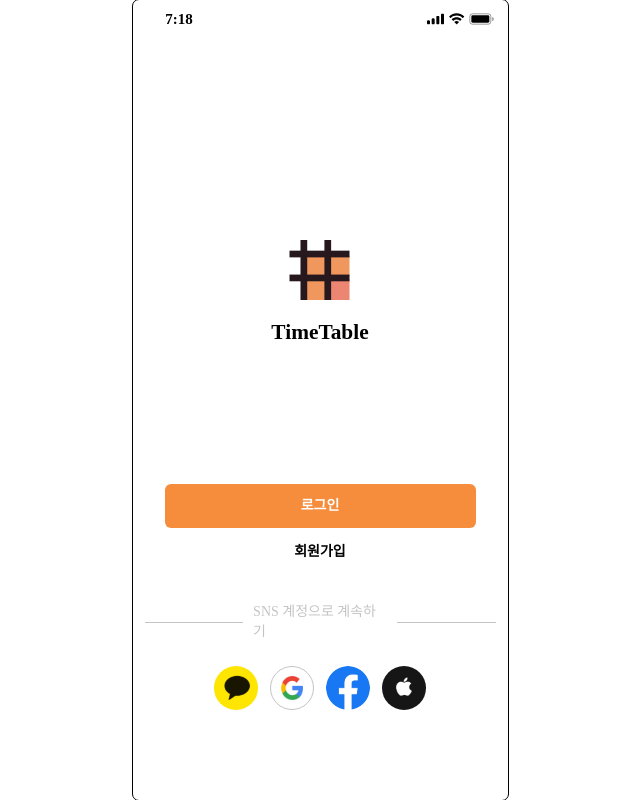
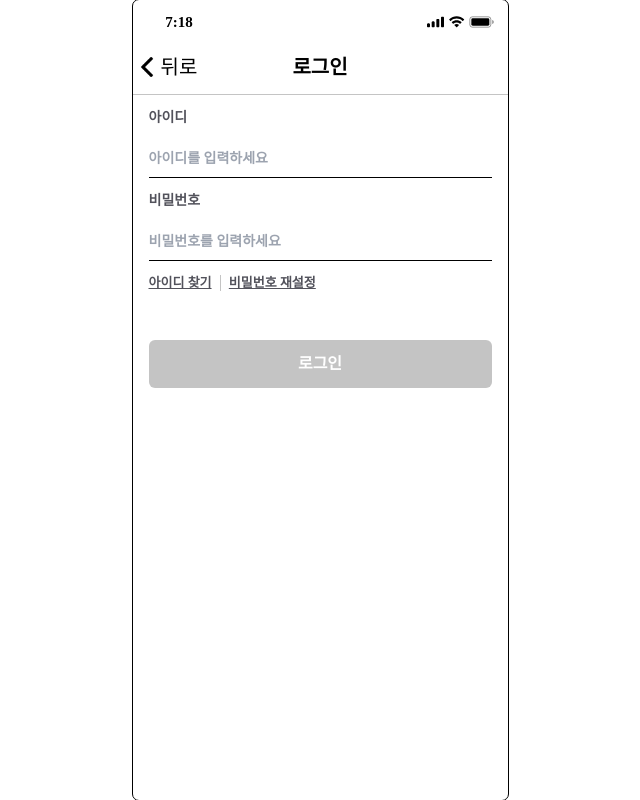
Before and after one commit to sswonlee/SNUTT-clone, a React (Vite) app: page / in a window 1280 px wide. Both pictures are taken after a click on the button "로그인". Shown: the whole page, without its empty margins (320-960 px from the left). Built offline with nearby package versions, Linux system fonts and the light colour scheme; a web font is replaced by a local one.

Commit message:
Login Screen

```diff
--- a/src/App.tsx
+++ b/src/App.tsx
@@ -4,12 +4,24 @@ import 'pretendard/dist/web/static/pretendard.css';
 
 import AppBar from './components/AppBar';
 import Home from './components/Home';
+import { useState } from 'react';
+import Nickname from './components/Nickname';
+import Login from './components/Login';
+import type { Screen } from './types';
 
 export const App = () => {
+  const [screen, setScreen] = useState<Screen>('home');
+
   return (
-    <div className="w-[375px] h-[800px] flex flex-col pb-[90px] rounded-md outline outline-1">
+    <div className="w-[375px] h-[800px] flex flex-col rounded-md outline outline-1">
       <AppBar />
-      <Home />
+      {screen === 'home' ? (
+        <Home setScreen={setScreen} />
+      ) : screen === 'login' ? (
+        <Login setScreen={setScreen} />
+      ) : (
+        <Nickname />
+      )}
     </div>
   );
 };
--- a/src/components/AppBar.tsx
+++ b/src/components/AppBar.tsx
@@ -26,7 +26,7 @@ const AppBar = () => {
   }, []);
 
   return (
-    <div className="w-full h-11 flex justify-between">
+    <div className="w-full h-[44px] flex justify-between">
       <div className="h-full w-[93px] flex items-center justify-center text-[15px] font-semibold font-pret">
         {time}
       </div>
--- a/src/components/Home.tsx
+++ b/src/components/Home.tsx
@@ -1,9 +1,14 @@
 import google from '../assets/Google.png';
 import waffle from '../assets/Waffle.svg';
+import type { Screen } from '../types';
 
-const Home = () => {
+type HomeProp = {
+  setScreen: (arg: Screen) => void;
+};
+
+const Home = ({ setScreen }: HomeProp) => {
   return (
-    <>
+    <div className="flex flex-col">
       <div className="h-[232px]"></div>
       <div className="w-full flex flex-col items-center">
         <div className="flex flex-col gap-4 items-center text-[21.353px] font-black font-pret">
@@ -12,11 +17,16 @@ const Home = () => {
         </div>
         <div className="h-[136px]"></div>
         <div className="px-8 w-full flex flex-col items-center">
-          <button className="w-full p-3 text-sm rounded-md bg-orange text-white text-center font-semibold font-pret hover:bg-orangeHover">
+          <button
+            onClick={() => {
+              setScreen('login');
+            }}
+            className="w-full p-3 text-[14px] rounded-md bg-orange text-white text-center font-semibold font-pret hover:bg-orangeHover"
+          >
             로그인
           </button>
           <div className="h-3.5"></div>
-          <button className="text-sm font-semibold font-pret hover:opacity-60">
+          <button className="text-[14px] font-semibold font-pret hover:opacity-60">
             회원가입
           </button>
         </div>
@@ -24,7 +34,7 @@ const Home = () => {
         <div className="w-full px-3 flex flex-col items-center">
           <div className="w-full self-stretch gap-2.5 flex justify-center items-center">
             <div className="w-[100px] h-[0.75px] bg-gray"></div>
-            <div className="text-sm font-medium text-gray font-pret">
+            <div className="text-[14px] font-medium text-gray font-pret">
               SNS 계정으로 계속하기
             </div>
             <div className="w-[100px] h-[0.75px] bg-gray"></div>
@@ -40,7 +50,7 @@ const Home = () => {
           </div>
         </div>
       </div>
-    </>
+    </div>
   );
 };
 
--- /dev/null
+++ b/src/components/Login.tsx
@@ -0,0 +1,66 @@
+import { useState } from 'react';
+import left from '../assets/Left.png';
+import type { Screen } from '../types';
+
+type LoginProp = {
+  setScreen: (arg: Screen) => void;
+};
+
+const Login = ({ setScreen }: LoginProp) => {
+  const [id, setId] = useState('');
+  const [pwd, setPwd] = useState('');
+
+  return (
+    <div className="flex flex-col">
+      <div className="h-2"></div>
+      <div className="flex justify-center items-center relative text-[20px] font-bold font-pret">
+        <button
+          onClick={() => {
+            setScreen('home');
+          }}
+          className="flex gap-1 items-center justify-center absolute left-1 font-medium"
+        >
+          <img src={left} className="h-5 w-5" />
+          뒤로
+        </button>
+        로그인
+      </div>
+      <div className="h-3"></div>
+      <div className="h-[0.75px] bg-gray"></div>
+      <div className="h-3"></div>
+      <div className="flex flex-col px-4 text-[14px] text-zinc-600 font-semibold font-pret gap-3">
+        아이디
+        <input
+          className="text-black border-b-[1px] py-2 focus:outline-none"
+          placeholder="아이디를 입력하세요"
+          value={id}
+          onChange={(e) => setId(e.target.value)}
+        />
+        비밀번호
+        <input
+          className="text-black border-b-[1px] py-2 focus:outline-none"
+          placeholder="비밀번호를 입력하세요"
+          value={pwd}
+          onChange={(e) => setPwd(e.target.value)}
+        />
+        <div className="flex text-[13px] gap-2 items-center font-pret underline">
+          <button>아이디 찾기</button>
+          <div className="w-[1.25px] h-4 bg-gray"></div>
+          <button>비밀번호 재설정</button>
+        </div>
+        <div className="h-6"></div>
+        <button
+          onClick={() => {
+            setScreen('nickname');
+          }}
+          disabled={id === '' || pwd === '' ? true : false}
+          className="flex items-center justify-center text-[16px] bg-orange hover:bg-orangeHover disabled:bg-gray p-3 text-white bottom-0 rounded-md "
+        >
+          로그인
+        </button>
+      </div>
+    </div>
+  );
+};
+
+export default Login;
--- /dev/null
+++ b/src/components/Nickname.tsx
@@ -0,0 +1,5 @@
+const Nickname = () => {
+  return <div></div>;
+};
+
+export default Nickname;
--- /dev/null
+++ b/src/types.ts
@@ -0,0 +1 @@
+export type Screen = 'home' | 'login' | 'nickname';
```
Also changed, not shown: src/assets/Left.png (added).
